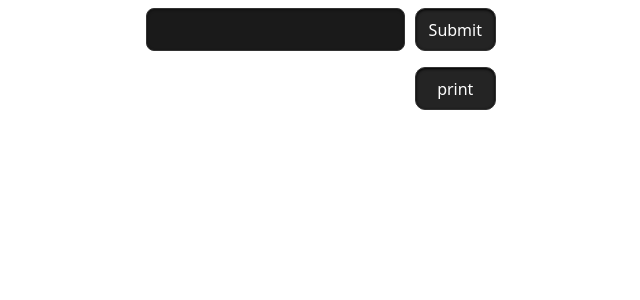
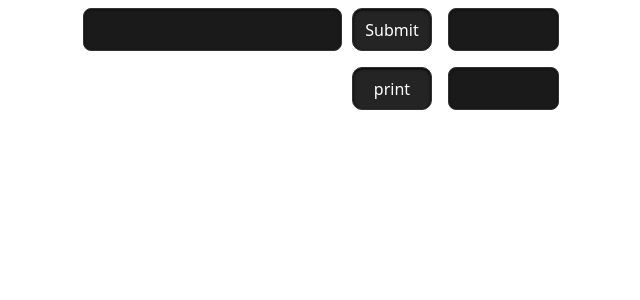
Before and after one commit to VoloshynArtem/LabelGen, a React (Vite) app: page / in a window 1280 px wide. Shown: the top 300 px of the page, without its empty margins (319-959 px from the left). Built offline with nearby package versions, Linux system fonts and the light colour scheme.

Commit message:
forms for automatic sizing

```diff
--- a/src/App.css
+++ b/src/App.css
@@ -13,8 +13,9 @@ div.app{
 
 div.controlls{
   margin-left: 10px;
-  display: flex;
-  flex-direction: column;
+  display: grid;
+  grid-template-rows: repeat(2, 1fr);
+  grid-auto-flow: column;
   gap: 16px;
   outline: none;
 
--- a/src/App.jsx
+++ b/src/App.jsx
@@ -22,13 +22,7 @@ function App() {
           <List />
         </div>
 
-
-        <div className="controlls">
-          <SubmitButton />
-          <PrintButton />
-
-        </div>
-
+        <Controlls />
 
       </LabelItems.Provider>
 
@@ -39,9 +33,6 @@ function App() {
 
 
 
-function SubmitButton(){
-  return <button type="submit" form="form">Submit</button>
-}
 
 
 function Input() {
@@ -75,16 +66,37 @@ function Input() {
 
 }
 
-function PrintButton(){
+function Controlls(){
   const {items} = useContext(LabelItems);
+  const dimensions = {width: useRef(),height: useRef()};
 
   function handleClick() {
-    Print(items, 16);// TODO: pull from inputform
+    Print(items, dimensions["width"].current, dimensions["height"].current);
   }
 
+
+  function handleSetSize(e){
+    e.preventDefault();
+    dimensions[e.target.name].current = e.target.value
+  }
+
+
+
   return(
-    <div>
+    <div className="controlls">
+      <button type="submit" form="form">Submit</button>
+
       <button onClick={handleClick}> print </button >
+
+      <form onChange={handleSetSize} onSubmit={(e) => {e.preventDefault()}}>
+        <input type="text" name="width" size="4" maxLength="4"/>
+      </form>
+
+
+      <form onChange={handleSetSize} onSubmit={(e) => {e.preventDefault()}}>
+        <input type="text" name="height" size="4" maxLength="4"/>
+      </form>
+
     </div>
 
   )
@@ -118,4 +130,5 @@ function List(){
         ))}
       </div>
 }
+
 export default App;
--- a/src/Print.jsx
+++ b/src/Print.jsx
@@ -1,5 +1,5 @@
 
-export default function Print(items, maxH = Infinity, maxW = Infinity){
+export default function Print(items, maxW = Infinity, maxH = Infinity){
   var iframe = document.createElement("iframe");
 
   var html = `
```
